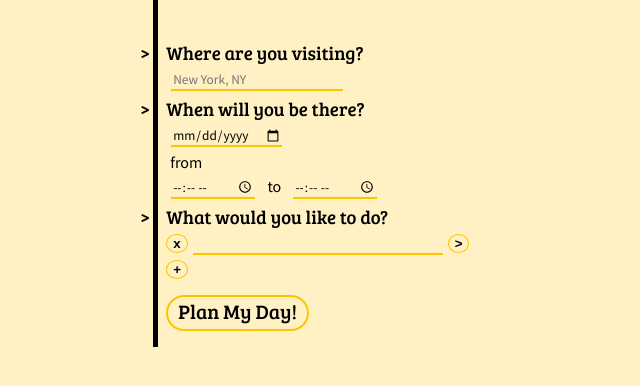
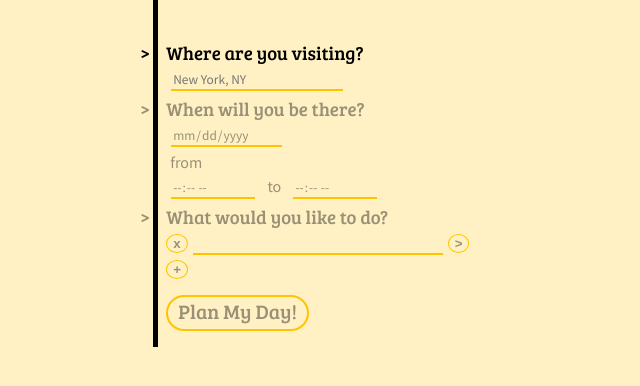
Before and after one commit to zperlo/Travel-Planner, a Django app: page / in a window 1280 px wide. Shown: the part 214-600 px from the top of the page, without its empty margins (0-640 px from the left). Run offline with Django 3.2, Linux system fonts and the light colour scheme.

Commit message:
moved load function calls to wrapper, disabled all elements at start aside from city

```diff
--- a/djangoTravelPlanner/Frontend/script.js
+++ b/djangoTravelPlanner/Frontend/script.js
@@ -1,4 +1,8 @@
 var activityLines = []
+
+function load() {
+  addNewActivityLine();
+}
 
 function addNewActivityLine() {
 
@@ -6,24 +10,26 @@ function addNewActivityLine() {
         addNewActivityLine.activityID = 1;
     }
 
-    var div = document.getElementById("activities");
+    var ul = document.getElementById("activities");
 
     var activity = document.createElement("activity");
     activity.id = "activity:" + addNewActivityLine.activityID;
-    div.appendChild(activity);
+    ul.appendChild(activity);
 
     var cancel = document.createElement("input");
     cancel.type = "button";
     cancel.value = "x";
     cancel.id = "cancel:" + addNewActivityLine.activityID;
     cancel.onclick = removeActivityLine;
-    cancel.className = "buttonClass";
+    cancel.className = "buttonClass disabledAtStart";
+    cancel.disabled = true;
     activity.appendChild(cancel);
 
     var textField = document.createElement("input");
     textField.type = "text";
     textField.id = "textField:" + addNewActivityLine.activityID;
-    textField.className = "field";
+    textField.className = "field disabledAtStart";
+    textField.disabled = true;
     activity.appendChild(textField);
 
     var expand = document.createElement("input");
@@ -31,7 +37,8 @@ function addNewActivityLine() {
     expand.value = ">"
     expand.id = "expand:" + addNewActivityLine.activityID;
     expand.onclick = analyzeText;
-    expand.className = "buttonClass"
+    expand.className = "buttonClass disabledAtStart"
+    expand.disabled = true;
     activity.appendChild(expand);
 
     var brElement = document.createElement("br");
--- a/djangoTravelPlanner/Frontend/styles.css
+++ b/djangoTravelPlanner/Frontend/styles.css
@@ -212,3 +212,11 @@ itineraryItem span {
   border-radius: 12px;
   padding: 4px;
 }
+
+:hover:disabled {
+  background-color: inherit;
+}
+
+#resultsButton, .disabledAtStart {
+  color: rgba(0, 0, 0, 0.4);
+}
--- a/djangoTravelPlanner/templates/homepage.html
+++ b/djangoTravelPlanner/templates/homepage.html
@@ -31,7 +31,7 @@
             }
         </script>
     </head>
-    <body onload="addNewActivityLine()">
+    <body onload="load()">
         <header class='main'>
             <div class="angleBracketHolder">
                 <h1>></h1>
@@ -45,7 +45,7 @@
             <div class='angleBracketHolder'>
                 <h3>></h3>
                 <input type='text' class='spacer field'>
-                <h3>></h3>
+                <h3 class='disabledAtStart'>></h3>
                 <div class='spacer'>
                     <input type="date" class = 'field'>
                     <br>
@@ -54,30 +54,29 @@
                     <input type="time" class='field'>
                     <br>
                 </div>
-                <h3>></h3>
+                <h3 class='disabledAtStart'>></h3>
             </div>
             <div class='content'>
                 <form id="form">
                     <h3>Where are you visiting?</h3>
                     <input type="text" id="city" class='field' placeholder="New York, NY">
                     <br>
-                    <h3>When will you be there?</h3>
-                    <input type="date" id="date" class='field'>
+                    <h3 class='disabledAtStart'>When will you be there?</h3>
+                    <input type="date" id="date" class='field disabledAtStart' disabled>
                     <br>
-                    <span>from</span>
+                    <span class='disabledAtStart'>from</span>
                     <br>
-                    <input type="time" id="startTime" class='field'>
-                    <span>to</span>
-                    <input type="time" id="endTime" class='field'>
+                    <input type="time" id="startTime" class='field disabledAtStart' disabled>
+                    <span class='disabledAtStart'>to</span>
+                    <input type="time" id="endTime" class='field disabledAtStart' disabled>
                     <br>
-                    <h3>What would you like to do?</h3>
+                    <h3 class='disabledAtStart'>What would you like to do?</h3>
                     <ul id="activities"></ul>
-                    <input type="button" value="+" onclick="addNewActivityLine()" class='buttonClass'>
+                    <input type="button" value="+" onclick="addNewActivityLine()" class='buttonClass disabledAtStart' disabled>
                     <br>
                 </form>
-                <!-- <button id="go" onclick="disableForm()">GO!</button> -->
                 <form action='results' method='GET'>
-                <button id="resultsButton" type='submit' class='buttonClass'>Plan My Day!</button>
+                <button id="resultsButton" type='submit' class='buttonClass' disabled>Plan My Day!</button>
             </div>
         </section>
         <section class='searchResults' id='searchResults'>
```
